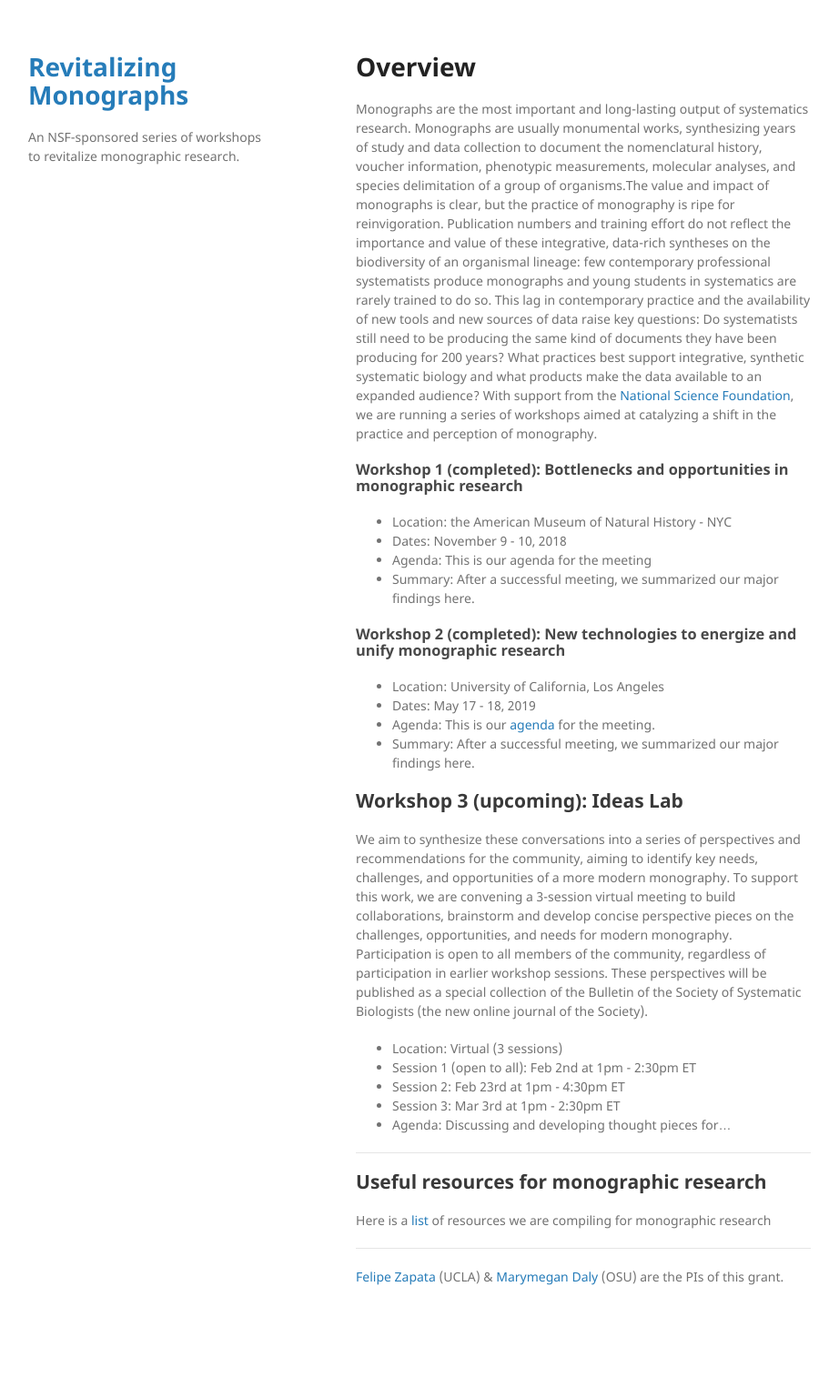
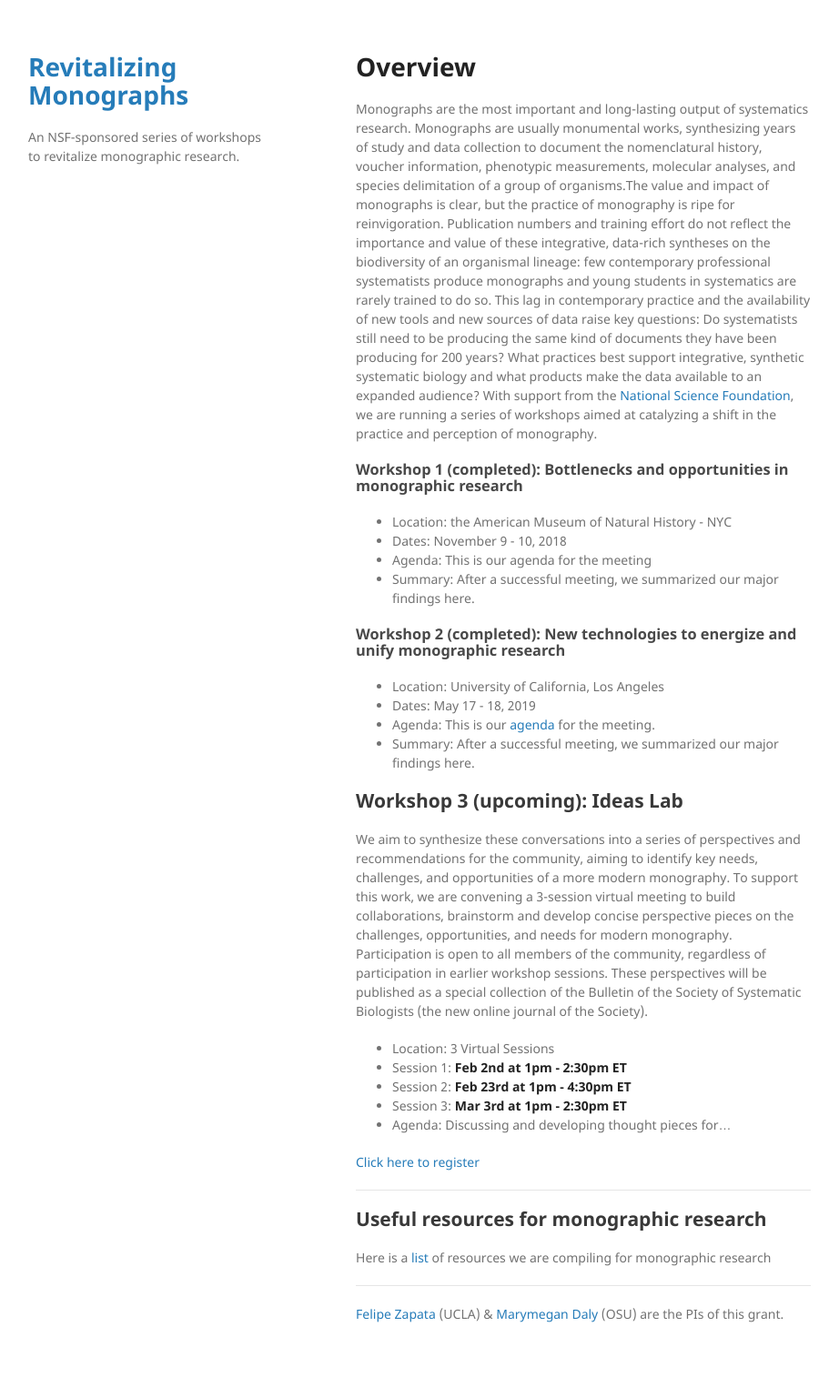
Before and after one commit to revitalizingmonographs/revitalizingmonographs.github.io, a Jekyll site: the page built from index.md, in a window 1280 px wide. Shown: the whole page at 91% size, without its empty margins (179-1101 px from the left). Built offline with Jekyll 4.4.1, drawn with Linux system fonts in a browser that asks for light colours; our own code applies the rules of GitHub Pages for plain Markdown files; before the commit the page ends 1484 px from its top, so only the background shows below that.

Commit message:
registration link

```diff
--- a/index.md
+++ b/index.md
@@ -24,11 +24,13 @@ Monographs are the most important and long-lasting output of systematics researc
 
 We aim to synthesize these conversations into a series of perspectives and recommendations for the community, aiming to identify key needs, challenges, and opportunities of a more modern monography. To support this work, we are convening a 3-session virtual meeting to build collaborations, brainstorm and develop concise perspective pieces on the challenges, opportunities, and needs for modern monography. Participation is open to all members of the community, regardless of participation in earlier workshop sessions.  These perspectives will be published as a special collection of the Bulletin of the Society of Systematic Biologists (the new online journal of the Society).
 
-* Location: Virtual (3 sessions)
-* Session 1 (open to all): Feb 2nd at 1pm - 2:30pm ET
-* Session 2: Feb 23rd at 1pm - 4:30pm ET
-* Session 3: Mar 3rd at 1pm - 2:30pm ET
+* Location: 3 Virtual Sessions
+* Session 1: <strong>Feb 2nd at 1pm - 2:30pm ET</strong>
+* Session 2: <strong>Feb 23rd at 1pm - 4:30pm ET</strong>
+* Session 3: <strong>Mar 3rd at 1pm - 2:30pm ET</strong>
 * Agenda: Discussing and developing thought pieces for...
+
+[Click here to register](https://zoom.us/meeting/register/tJIoc-ygrj8tG9AuWUyHVMFckXREe2XeL6m8)
 
 ---
 
```
